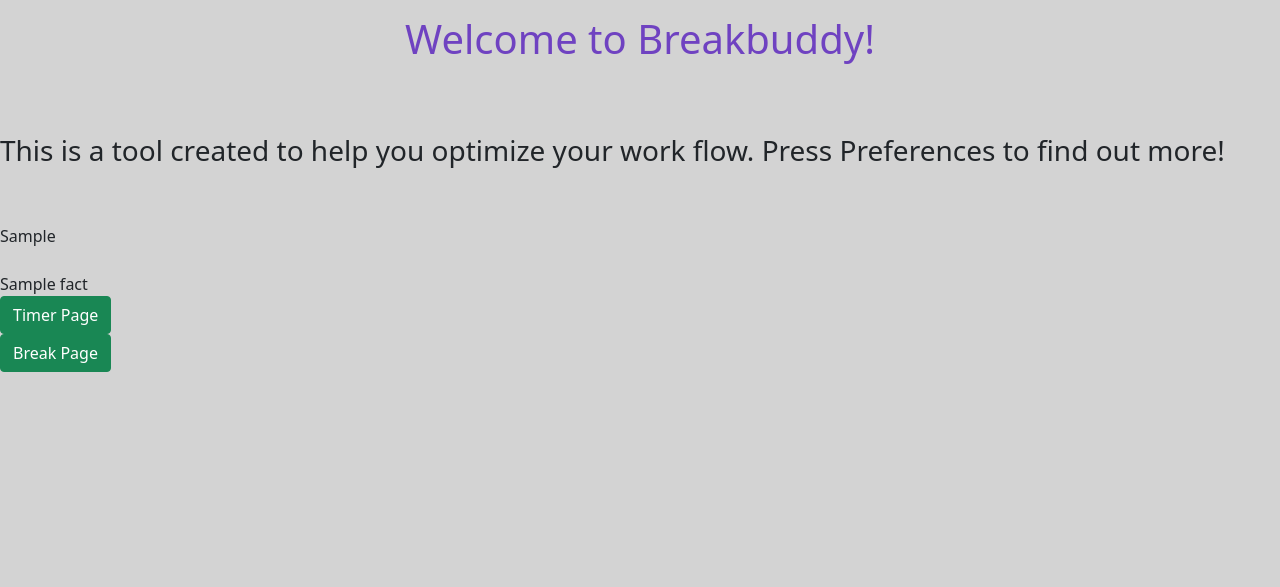
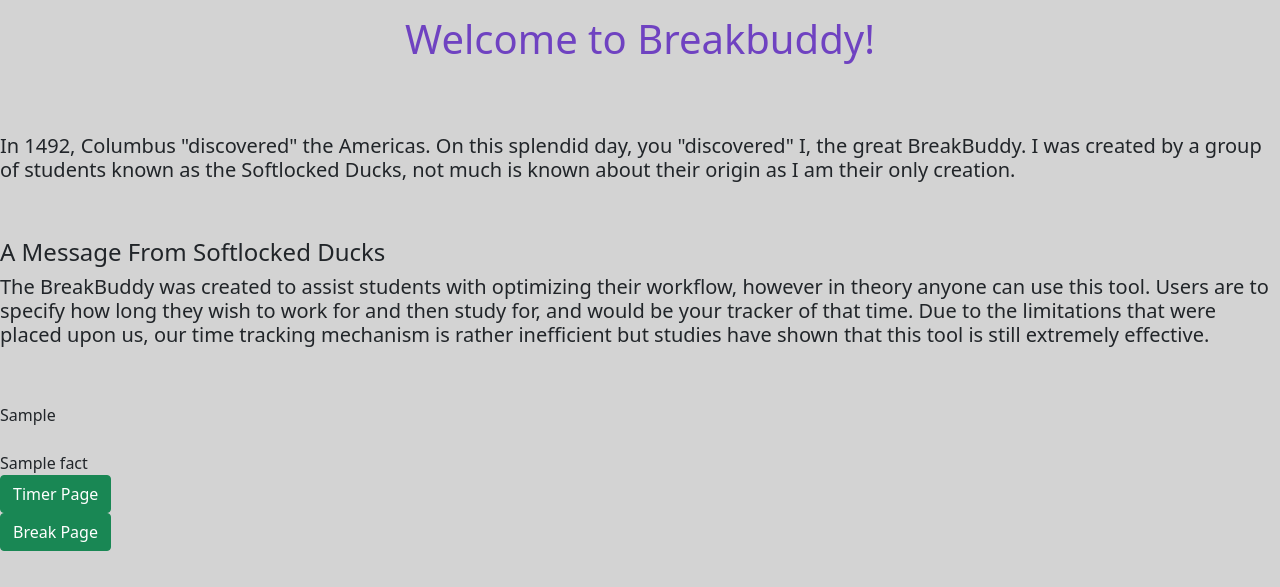
Before and after one commit to EGuo2004/P01, a Flask app: template app/templates/home.html in a window 1280 px wide. Shown: the top 587 px of the page. Run offline with Flask 2, Linux system fonts and the light colour scheme; the template is opened without the code that fills it: most values are stand-ins (such as "Sample title", 1, 10 or a date in 2020); some libraries are stand-ins or nearby versions.

Commit message:
Update home.html

```diff
--- a/app/templates/home.html
+++ b/app/templates/home.html
@@ -11,9 +11,16 @@
 Welcome to Breakbuddy!
 </h1>
 <br><br>
-<h3>
-This is a tool created to help you optimize your work flow. Press Preferences to find out more!
-</h3>
+<h5>
+In 1492, Columbus "discovered" the Americas. On this splendid day, you "discovered" I, the great BreakBuddy. I was created by a group of students known as the Softlocked Ducks, not much is known about their origin as I am their only creation.
+</h5>
+<br><br>
+<h4>
+A Message From Softlocked Ducks
+</h4>
+<h5>
+The BreakBuddy was created to assist students with optimizing their workflow, however in theory anyone can use this tool. Users are to specify how long they wish to work for and then study for, and  would be your tracker of that time. Due to the limitations that were placed upon us, our time tracking mechanism is rather inefficient but studies have shown that this tool is still extremely effective.
+</h5>
 
 <br><br>
 {{ inspirationQuote }}
```
